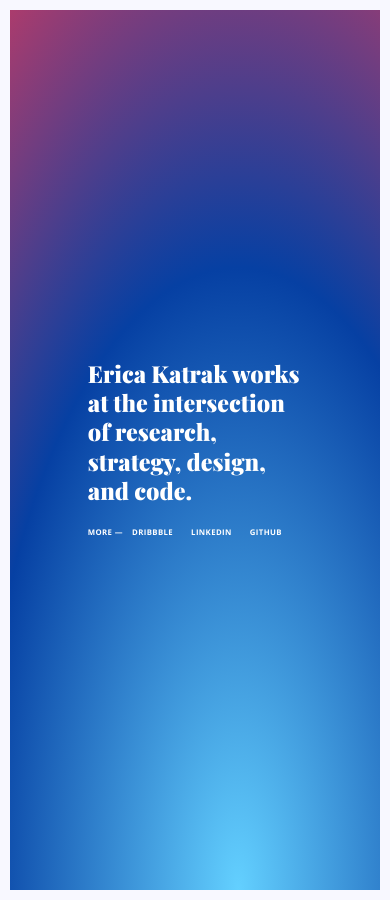
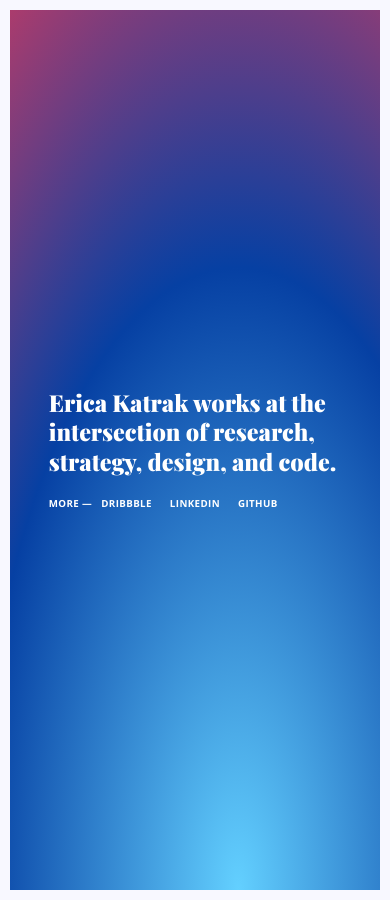
Before and after one commit to ericakatrak/ericakatrak.github.io, a Jekyll site: the page built from index.html, in a window 390 px wide. Built offline with Jekyll 4.4.1, drawn with Linux system fonts in a browser that asks for light colours.

Commit message:
style tweak

```diff
--- a/css/style.css
+++ b/css/style.css
@@ -127,10 +127,11 @@ a:hover:after {width: 100%;}
   100% { background-position: 0 0; }
 }
 @media all and (max-width: 640px) {
+	section {max-width: 75vw;}
   h1 {
     font-size: 6vw;
     line-height: 7.5vw;
     margin-bottom: 4vw;
 	}
-	p {font-size: 2vw; }
+	p {font-size: 2.5vw; }
  }
```
